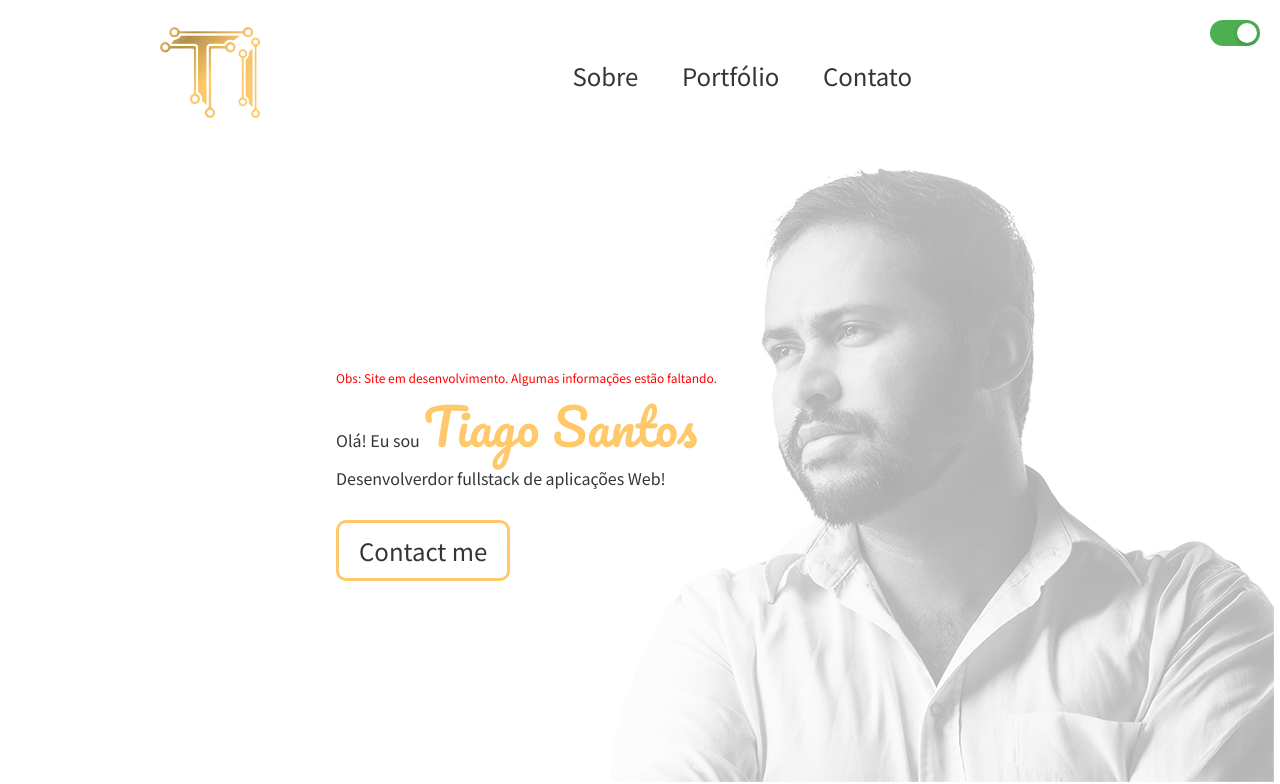
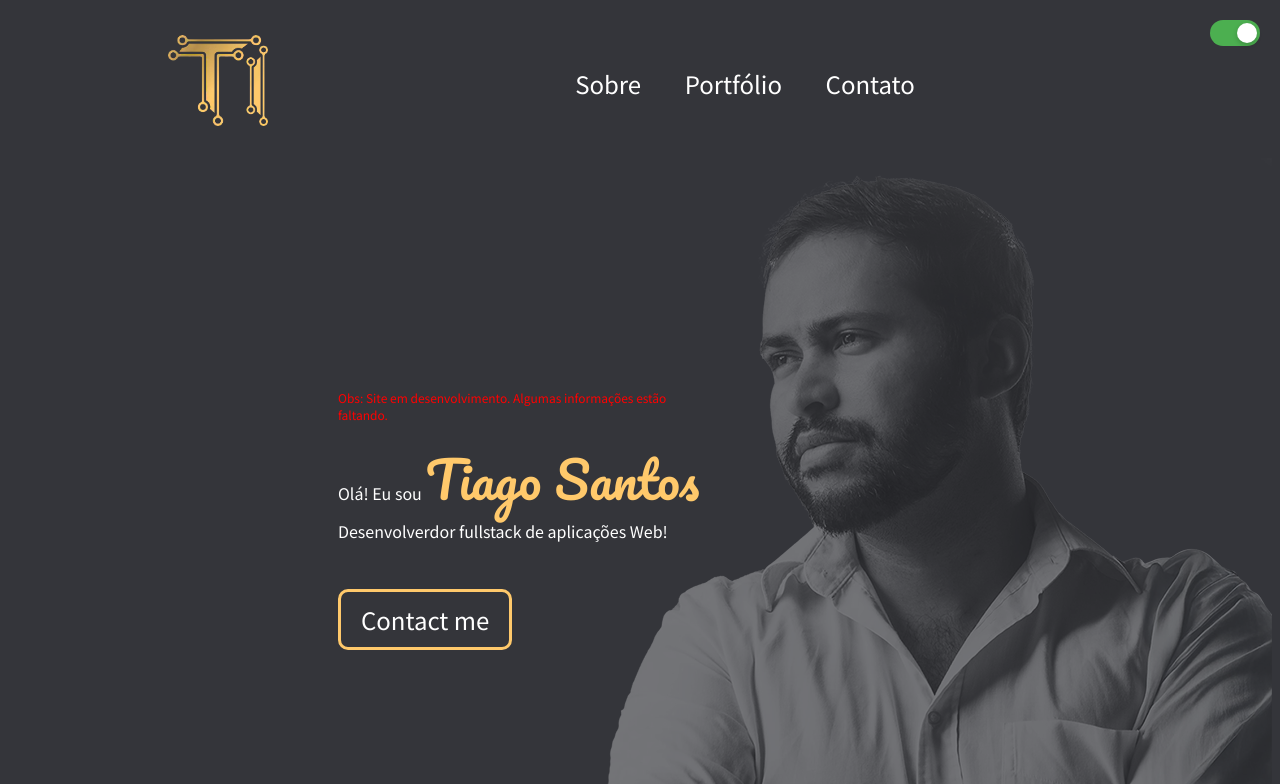
Before and after one commit to tiagocodehub/portfolio, a plain HTML site: page index.html in a window 1280 px wide. Both pictures are taken after a click on the label 1235 px from the left and 33 px from the top of the page. Shown: the top 784 px of the page. Drawn offline with nearby package versions, Linux system fonts and the light colour scheme; files whose address does not match are found by name; a web font is replaced by a local one.

Commit message:
jogando mais coisas

```diff
--- a/script.js
+++ b/script.js
@@ -1,6 +1,6 @@
 function toggleTheme() {
     // Alterna entre o modo escuro e claro
-    document.body.classList.toggle('white-mode');
+    document.body.classList.toggle('white-mod');
 }
 
 function changeLanguage(language) {
--- a/style.css
+++ b/style.css
@@ -3,7 +3,7 @@
 @import url('https://fonts.googleapis.com/css2?family=Doto:wght@100..900&family=Noto+Sans+JP:wght@100..900&family=Pacifico&family=Poppins:ital,wght@0,100;0,200;0,300;0,400;0,500;0,600;0,700;0,800;0,900;1,100;1,200;1,300;1,400;1,500;1,600;1,700;1,800;1,900&display=swap');
 
 * {
-    margin: 0;
+    margin: 01;
     padding: 0;
     box-sizing: border-box;
     font-family: "Noto Sans JP", sans-serif;
```
Also changed, not shown: img/Cópia de IMG_0133.webp (renamed from imgs/Cópia de IMG_0133.webp), img/image1.webp (renamed from imgs/image1.webp), img/image2.webp (renamed from imgs/image2.webp), img/image3.webp (renamed from imgs/image3.webp), img/image4.webp (renamed from imgs/image4.webp), img/image5.webp (renamed from imgs/image5.webp), img/image6.webp (renamed from imgs/image6.webp), img/logo.webp (renamed from imgs/logo.webp).
